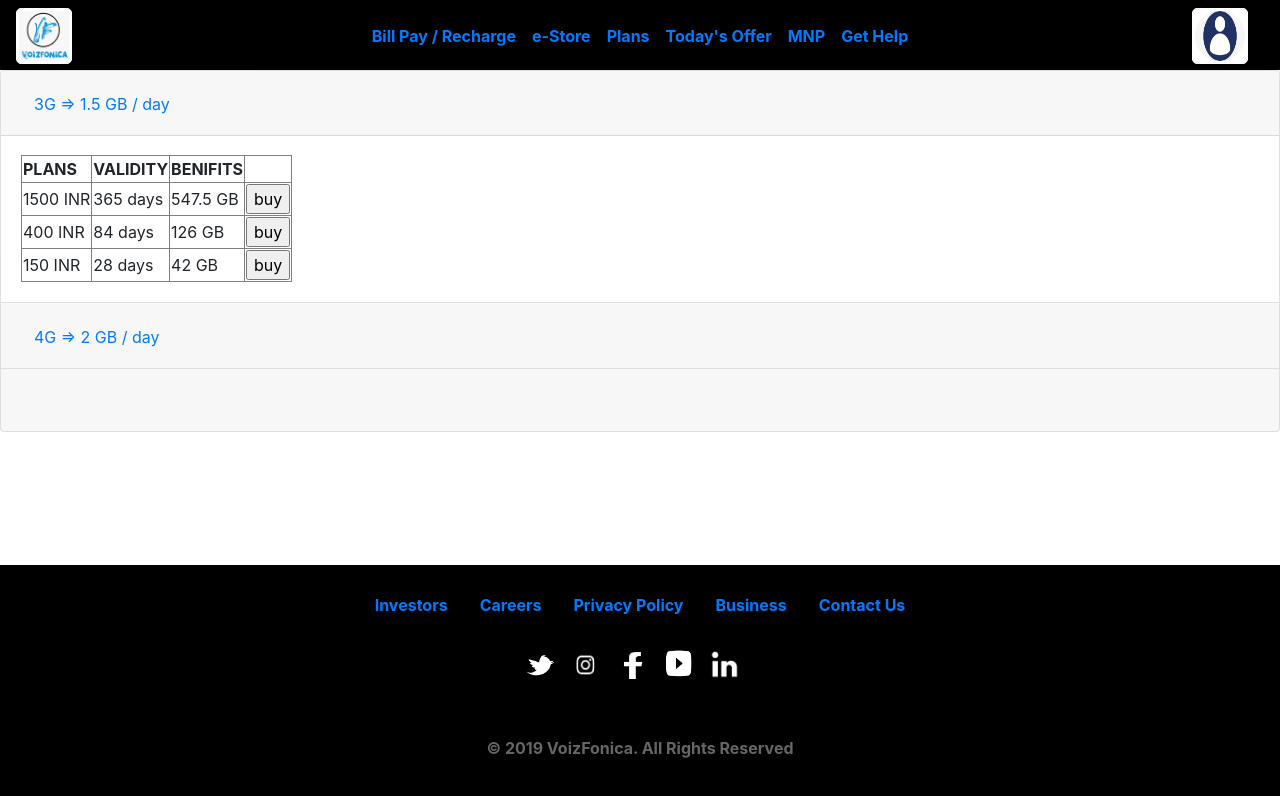
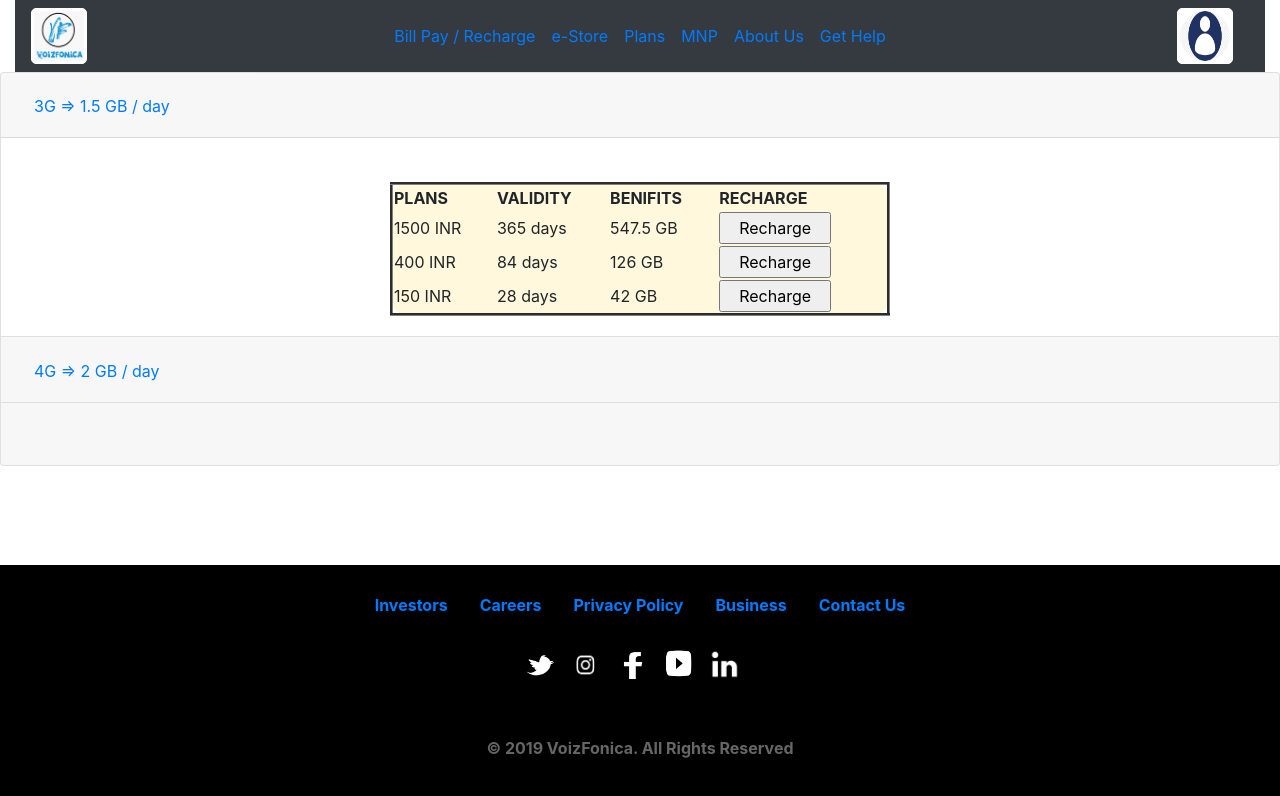
Before and after one commit to Luffikazuki/Team04VoizFonica, a plain HTML site: page project/prePaid/prePaid.html in a window 1280 px wide. Drawn offline with nearby package versions, Linux system fonts and the light colour scheme.

Commit message:
iam committing prepaid page

```diff
--- a/project/prePaid/prePaid.css
+++ b/project/prePaid/prePaid.css
@@ -67,8 +67,23 @@
 }
 
 /* Header section styles end here */
+table{
+
+                background-color:cornsilk;
+                padding-left:20px;
 
 
+            padding-top:10px;
+            margin: 0 auto;
+            width:500px;
+            border-style:groove;
+            border-radius:20px;
+            padding-bottom: 20px;
+            margin-top:25px;
+}
+input[type=submit] {
+    width: 7em;  height: 2em;
+}
 
 /* prepaid section styles starts here */
 
--- a/project/prePaid/prePaid.html
+++ b/project/prePaid/prePaid.html
@@ -11,11 +11,13 @@
 
 	<body> <!--Start of body-->
 
-	<!-- Header / Navigation Starts--><b>
-	<div  class="container-fluid headerSection">
-        <nav class="navbar navbar-expand-md">
+	<!-- Header / Navigation Starts-->
+  <div class="container-fluid">
 
-            <a class="navbar-brand" href="home.html">
+    <nav class="navbar navbar-expand-sm bg-dark ">
+
+
+      <a class="navbar-brand" href="#">
         <img class="logo-brand" src="images/logo.png" alt="VoizFonica" title="VoizFonica"/>
       </a>
 
@@ -24,9 +26,9 @@
       </button>
 
       <div class="collapse navbar-collapse nav-header-list" id="main-navigation">
-                <ul class="navbar-nav">
+        <ul class="navbar-nav" style="color:#0076ff;">
           <li class="nav-item">
-                        <a class="nav-link headerFont" href="#">Bill Pay / Recharge</a>
+            <a class="nav-link headerFont" href="billRecharge.html" >Bill Pay / Recharge</a>
           </li>
           <li class="nav-item">
             <a class="nav-link headerFont" href="#">e-Store</a>
@@ -35,29 +37,34 @@
             <a class="nav-link headerFont" href="#">Plans</a>
           </li>
           <li class="nav-item">
-                        <a class="nav-link headerFont" href="#">Today's Offer</a>
+            <a class="nav-link headerFont" href="#">MNP</a>
           </li>
           <li class="nav-item">
-                        <a class="nav-link headerFont" href="#">MNP</a>
+            <a class="nav-link headerFont" href="#">About Us</a>
           </li>
           <li class="nav-item">
             <a class="nav-link headerFont" href="#">Get Help</a>
           </li>
+          <li class="nav-item d-block d-sm-none">
+            <button type="button" class="btn btn-primary" style="padding:2px;magin-top:2px;">Sign In</button>&nbsp;/&nbsp;
+            <button type="button" class="btn btn-primary" style="padding:2px;magin-top:2px;">Sign Up</button>
+          </li>
         </ul>
       </div>
 
-            <a class="navbar-brand" href="#">
+      <a class="navbar-brand d-none d-sm-block" href="#">
         <img class="login-brand" src="images/login_icon.jpg" alt="Login/SignUP" title="Login/SignUP"/>
       </a>
 
     </nav>
-	</div></b>
 
-	<!-- Header / Navigation Ends -->
+  </div>
+<!--Header / Navigation ends here -->
+
 
 
     <!-- prepaid / Navigation Starts -->
-     <div class="accordion" id="accordionExample">
+     <div class="accordion" id="accordionExample" style="margin: 0 auto">
   <div class="card">
     <div class="card-header" id="headingOne">
       <h2 class="mb-0">
@@ -71,13 +78,14 @@
       <div class="card-body">
 	  <html><body>
 
-<table border=1 id="table">
+<table  id="table">
      <thead>
 	   <tr>
 
 	   <td><b>PLANS</b></td>
 	   <td><b>VALIDITY</b></td>
 	   <td><b>BENIFITS</b></td>
+	   <td><b>RECHARGE</b></td>
 
 	   </tr>
 	   </thead>
@@ -86,19 +94,19 @@
             <td>1500 INR</td>
             <td>365 days</td>
             <td>547.5 GB</td>
-			<td><input type="button" id="tst" value="buy" onclick="fnselect()" /></td>
+			<td><input type="submit" id="tst" value="Recharge" onclick="fnselect()" /></td>
         </tr>
         <tr>
             <td>400 INR</td>
             <td>84 days</td>
             <td>126 GB</td>
-			<td><input type="button" id="tst" value="buy" onclick="fnselect()" /></td>
+			<td><input type="submit" id="tst" value="Recharge" onclick="fnselect()" /></td>
         </tr>
         <tr>
             <td>150 INR</td>
             <td>28 days</td>
             <td>42 GB</td>
-			<td><input type="button" id="tst" value="buy" onclick="fnselect()" /></td>
+			<td><input type="submit" id="tst" value="Recharge" onclick="fnselect()" /></td>
         </tr>
 		</tbody>
     </table>
@@ -118,13 +126,14 @@
     </div>
     <div id="collapseTwo" class="collapse" aria-labelledby="headingTwo" data-parent="#accordionExample">
       <div class="card-body">
-	  <table border=1 id="table">
+	  <table  id="table">
      <thead>
 	   <tr>
 
 	   <td><b>PLANS</b></td>
 	   <td><b>VALIDITY</b></td>
 	   <td><b>BENIFITS</b></td>
+	   <td><b>RECHARGE</b></td>
 
 	   </tr>
 	   </thead>
@@ -133,19 +142,19 @@
             <td>198 INR</td>
             <td>28 days</td>
             <td>56 GB</td>
-			<td><input type="button" id="tst" value="buy" onclick="fnselect()" /></td>
+			<td><input type="submit" id="tst" value="Recharge" onclick="fnselect()" style="width:40"></td>
         </tr>
         <tr>
             <td>400 INR</td>
             <td>78 days</td>
             <td>140 GB</td>
-			<td><input type="button" id="tst" value="buy" onclick="fnselect()" /></td>
+			<td><input type="submit" id="tst" value="Recharge" onclick="fnselect()" /></td>
         </tr>
         <tr>
             <td>448 INR</td>
             <td>84 days</td>
             <td>168 GB</td>
-			<td><input type="button" id="tst" value="buy" onclick="fnselect()" /></td>
+			<td><input type="submit" id="tst" value="Recharge" onclick="fnselect()"  /></td>
         </tr>
 		</tbody>
     </table>
```
Lines whose indentation alone changed are shown as unchanged.
